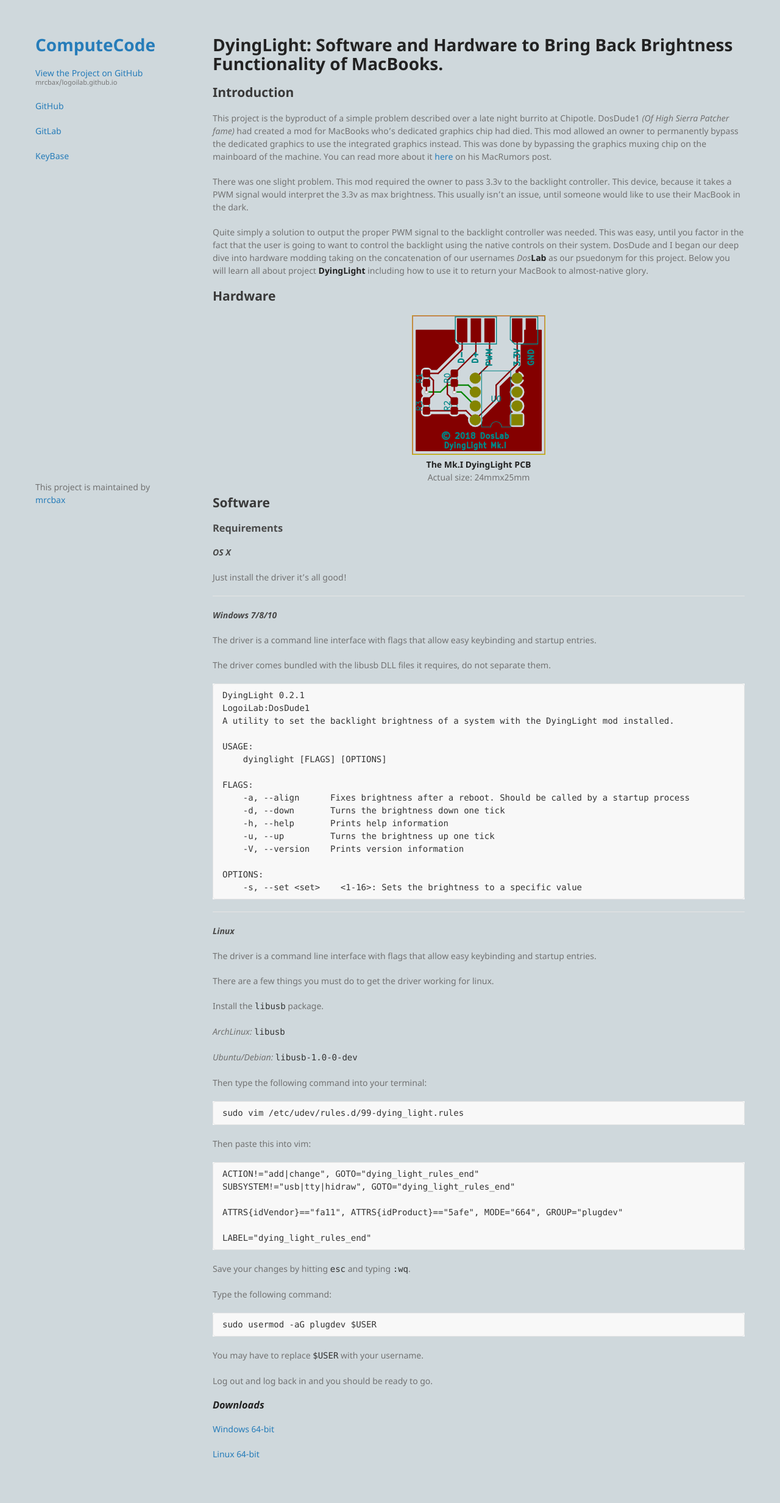
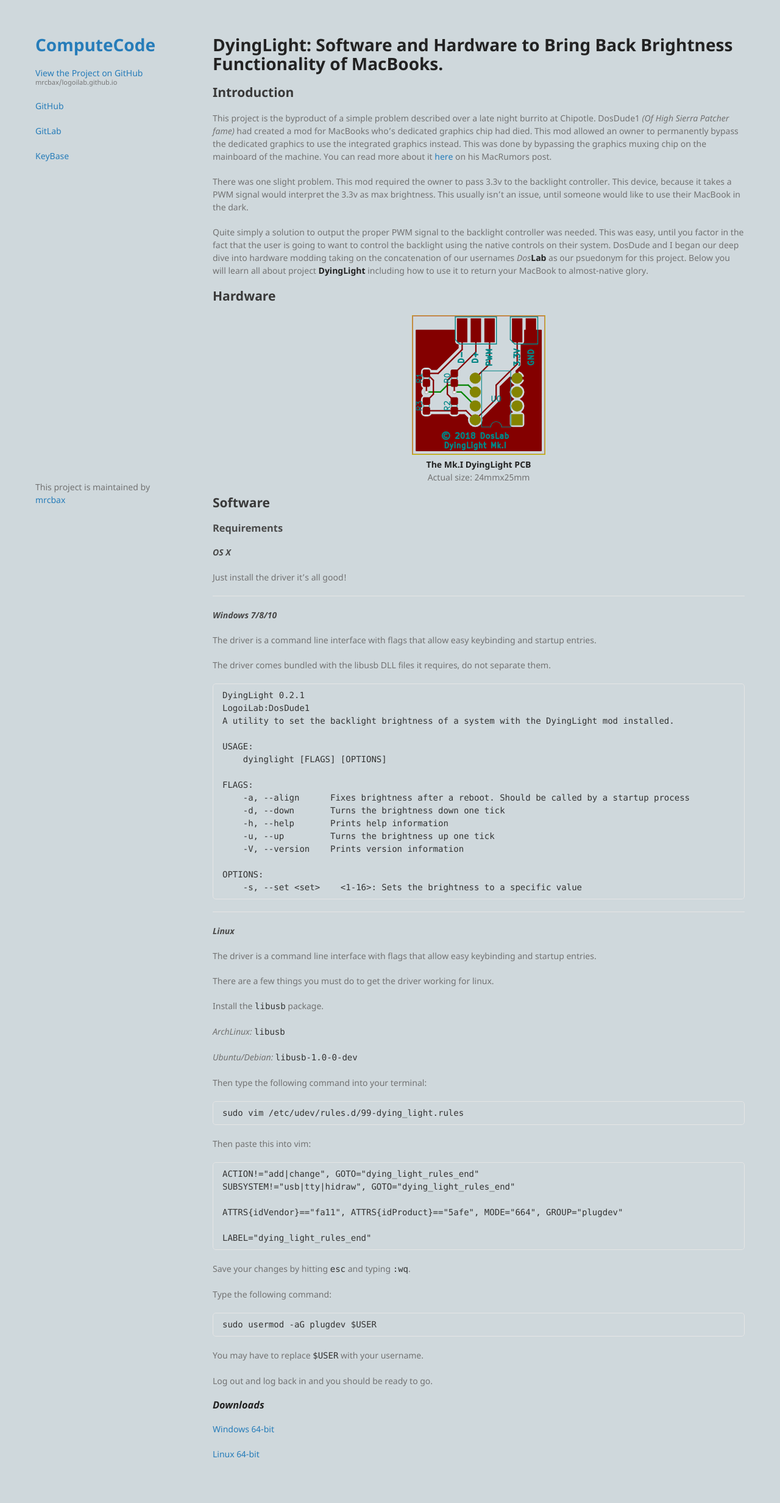
Before and after one commit to mrcbax/logoilab.github.io, a Jekyll site: the page built from DyingLight.md, in a window 1280 px wide. Shown: the whole page at 61% size. Built offline with Jekyll 4.4.1, drawn with Linux system fonts in a browser that asks for light colours; our own code applies the rules of GitHub Pages for plain Markdown files; the repository's description, which GitHub fills in, is left out.

Commit message:
fixed code background

```diff
--- a/_sass/rouge-github.scss
+++ b/_sass/rouge-github.scss
@@ -205,5 +205,5 @@
   color: #bbbbbb;
 }
 .highlight {
-  background-color: #f8f8f8;
+  background-color: #CFD8DC;
 }
```
